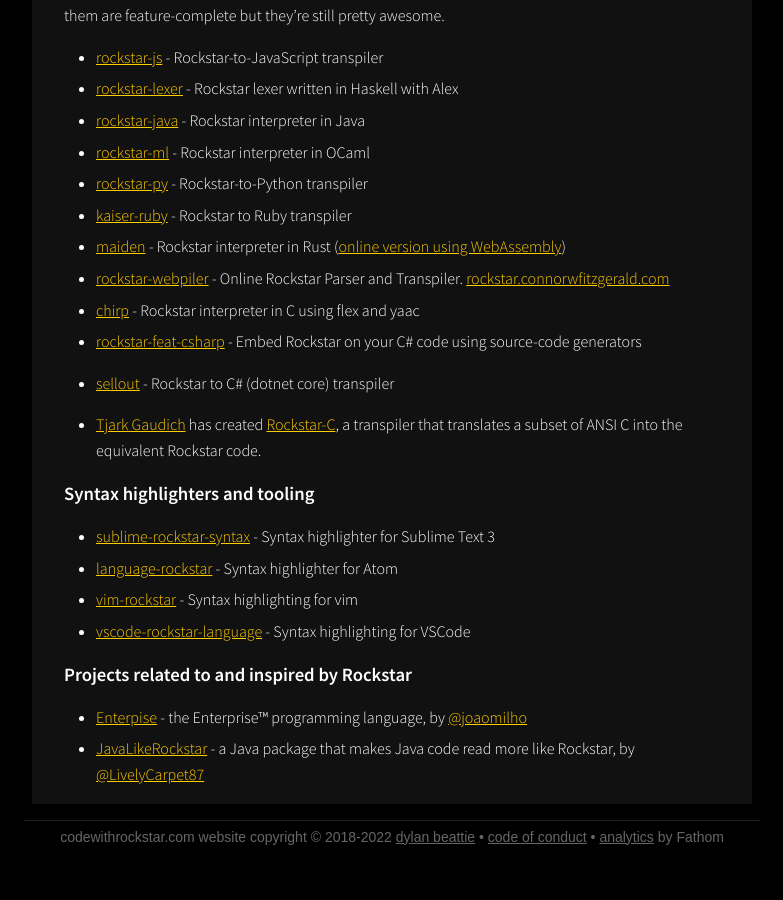
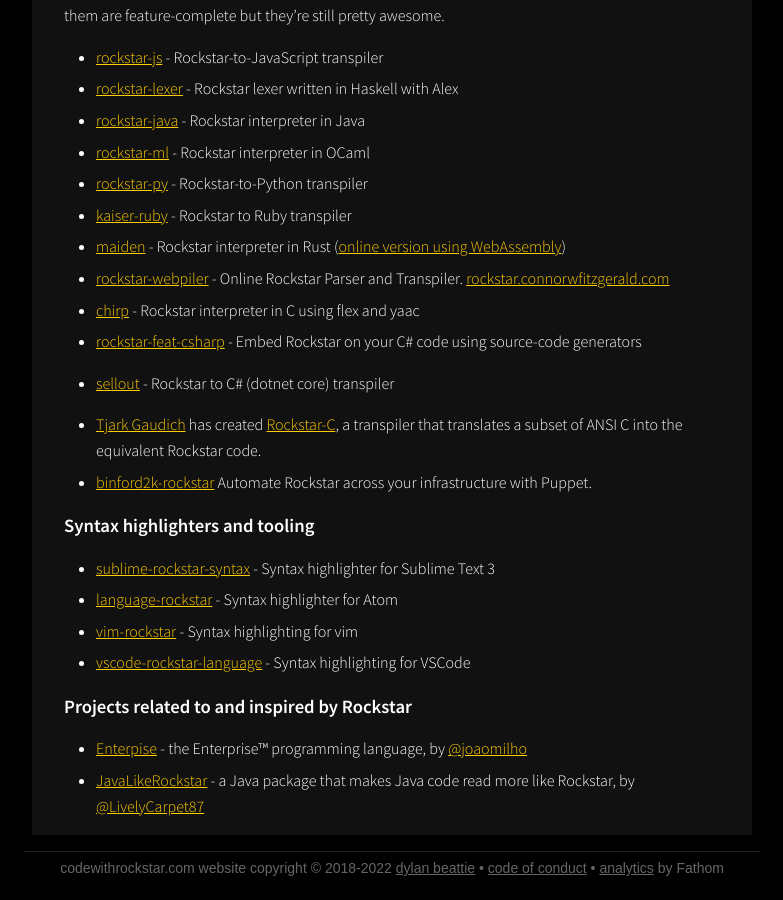
Before and after one commit to RockstarLang/codewithrockstar.com, a Jekyll site: the page built from docs/code.md, in a window 1280 px wide and 900 px high, scrolled down 589 px. Shown: the whole window, without its empty margins (248-1031 px from the left). Built offline with Jekyll 4.4.1, drawn with Linux system fonts in a browser that asks for light colours; before the commit the page ends 1458 px from its top, so only the background shows below that.

Commit message:
Add Puppet exec provider

```diff
--- a/docs/code.md
+++ b/docs/code.md
@@ -31,6 +31,7 @@
 * [sellout](https://github.com/davidadsit/sellout) - Rockstar to C# (dotnet core) transpiler
 
 * [Tjark Gaudich](https://github.com/TjarkG/) has created [Rockstar-C](https://github.com/TjarkG/Rockstar-C), a transpiler that translates a subset of ANSI C into the equivalent Rockstar code.
+* [binford2k-rockstar](https://github.com/binford2k/binford2k-rockstar) Automate Rockstar across your infrastructure with Puppet.
 
 ### Syntax highlighters and tooling
 
```
